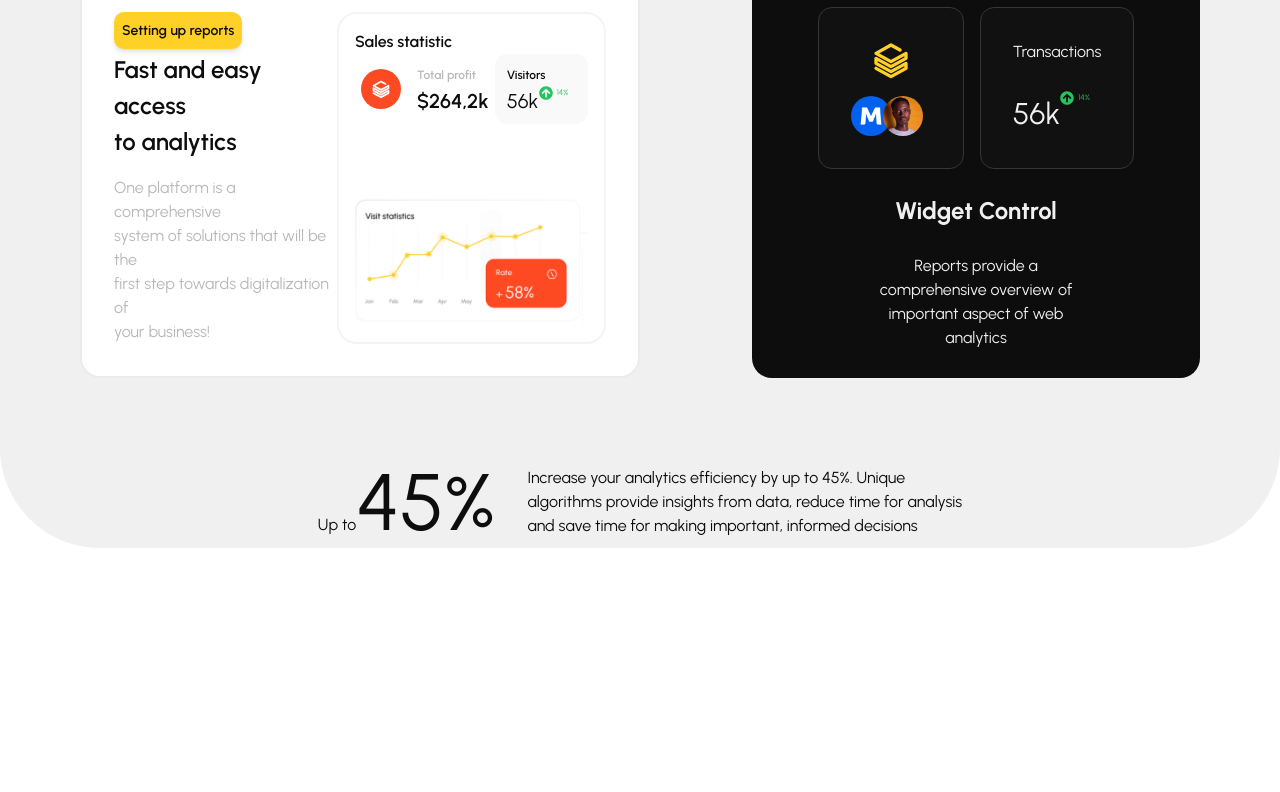
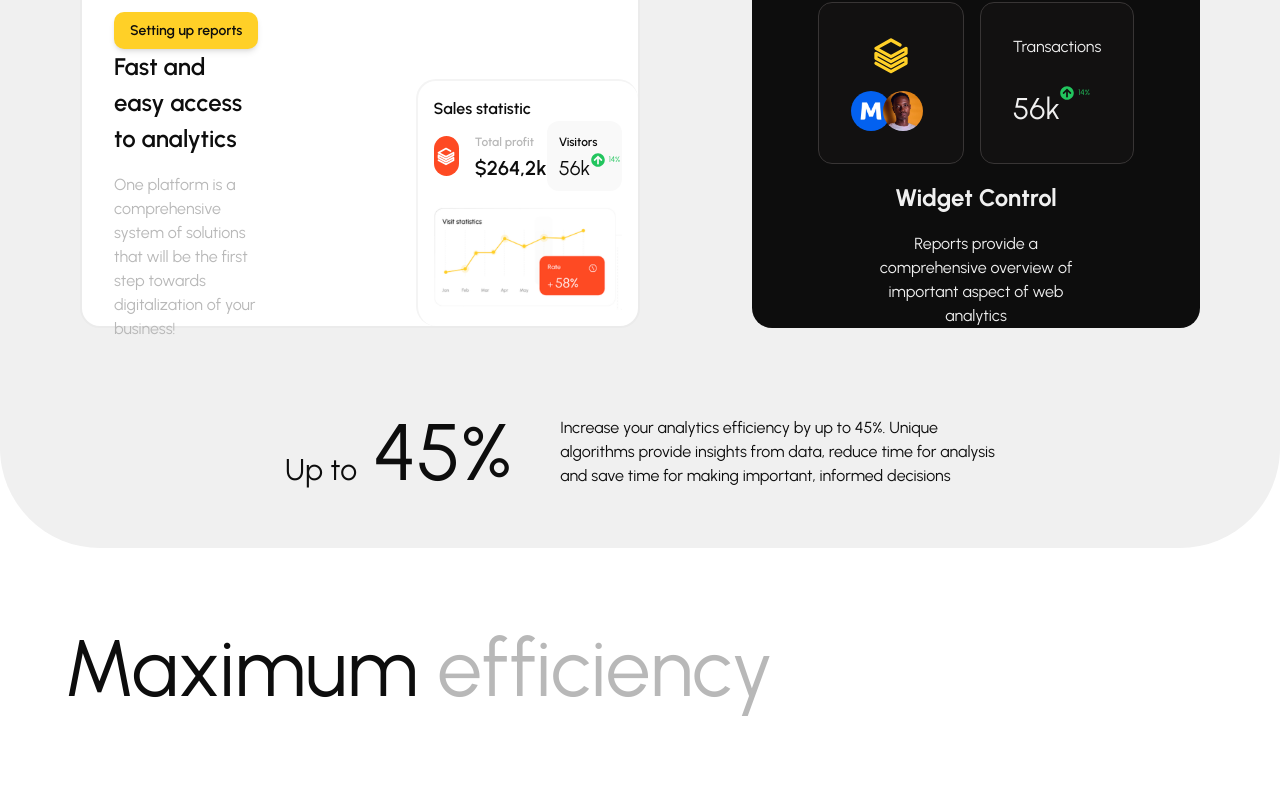
Before and after one commit to dejiborewa/moniepoint, a React (Vite) app: page / in a window 1280 px wide. Shown: the part 1068-1860 px from the top of the page. Before the commit the page ends 1640 px from the top, so only its background shows below. Built offline with nearby package versions, Linux system fonts and the light colour scheme.

Commit message:
feat: efficieny.tsx initial

```diff
--- a/src/App.tsx
+++ b/src/App.tsx
@@ -1,5 +1,6 @@
 import "./App.css";
 import Analytics from "./components/analytics/analytics";
+import Efficiency from "./components/efficiency/efficiency";
 import Header from "./components/header/header";
 import Hero from "./components/hero/hero";
 
@@ -9,6 +10,7 @@ function App() {
       <Header />
       <Hero />
       <Analytics />
+      <Efficiency />
     </main>
   );
 }
--- a/src/components/analytics/analytics.tsx
+++ b/src/components/analytics/analytics.tsx
@@ -4,7 +4,7 @@ import { FaArrowCircleUp } from "react-icons/fa";
 
 const Analytics = () => {
   return (
-    <section className="w-auto h-screen rounded-[100px] bg-offWhite -mx-6 px-20 py-20 2xl:px-[11rem] 2xl:py-[8rem]">
+    <section className="w-auto h-screen rounded-[100px] bg-offWhite -mx-6 px-20 py-20 flex flex-col justify-around">
       <div className="flex justify-between items-center">
         <h1 className="leading-[2.7rem] text-[40px] font-[500]">
           Your key to strategic
@@ -19,33 +19,31 @@ const Analytics = () => {
         </p>
       </div>
 
-      <div className="flex items-center justify-between h-[400px] my-[4rem]">
-        <div className="bg-white p-8 rounded-[20px] border-[#ebebeb] border-2 my-10 flex w-[50%] justify-between h-full">
-          <div className="flex flex-col justify-between">
+      <div className="flex items-center justify-between h-[350px] my-[4rem]">
+        <div className="w-[50%] relative bg-white flex justify-between h-full p-8 rounded-[20px] border-[#ebebeb] border-2 my-10">
+          <div className="w-[30%] flex flex-col justify-between">
             <Button
-              classname="bg-yellow shadow-md p-2 rounded-[10px] text-[14px] font-semibold w-max"
+              classname="bg-yellow shadow-md py-2 px-4 rounded-[10px] text-[14px] font-semibold w-max"
               text="Setting up reports"
             />
 
             <div>
               <h2 className="text-[24px] font-semibold">
-                Fast and easy access
-                <br /> to analytics
+                Fast and easy access to analytics
               </h2>
 
               <p className="text-darkGrey pt-4">
-                One platform is a comprehensive
-                <br /> system of solutions that will be the <br /> first step
-                towards digitalization of <br /> your business!
+                One platform is a comprehensive system of solutions that will be
+                the first step towards digitalization of your business!
               </p>
             </div>
           </div>
 
-          <div className="rounded-[20px] border-2 border-[#f4f4f4] p-4 flex flex-col justify-between gap-[1rem]">
+          <div className="w-[40%] rounded-[20px] border-t-2 border-l-2 border-[#f4f4f4] p-4 flex flex-col justify-between gap-[1rem] absolute right-0 bottom-0 max-h-[350px]">
             <div>
               <h2 className="font-semibold">Sales statistic</h2>
               <div className="flex">
-                <div className="flex items-center justify-center gap-[1rem] w-[60%]">
+                <div className="flex items-center gap-[1rem] w-[60%]">
                   <div className="w-[40px] h-[40px] rounded-full bg-orange flex items-center justify-center">
                     <TbBrandDatabricks className="text-white font-bold shadow-orange w-[20px] h-[20px]" />
                   </div>
@@ -73,11 +71,11 @@ const Analytics = () => {
               </div>
             </div>
 
-            <img src="/analytics.png" className="w-[250px]" />
+            <img src="/analytics.png" className="w-full max-h-[215px]" />
           </div>
         </div>
 
-        <div className="bg-black rounded-[20px] text-center px-4 py-6 h-full flex flex-col justify-around w-[40%]">
+        <div className="w-[40%] bg-black rounded-[20px] text-center px-4 py-6 h-full flex flex-col justify-around">
           <div className="flex justify-center gap-[1rem]">
             <div className="bg-[#121111] border border-[#383535] p-8 flex flex-col gap-[1rem] justify-between rounded-[14px]">
               <span className="w-max mx-auto">
@@ -124,10 +122,12 @@ const Analytics = () => {
         </div>
       </div>
 
-      <div className="flex justify-center items-center gap-[2rem]">
+      <div className="flex justify-center items-center gap-[3rem]">
         <div>
-          <span>Up to</span>
-          <span className="text-[80px] 2xl:text-[120px]">45%</span>
+          <span className="text-[30px] mr-4">Up to</span>
+          <span className="text-[50px] lg:text-[80px] 2xl:text-[150px]">
+            45%
+          </span>
         </div>
 
         <span>
--- /dev/null
+++ b/src/components/efficiency/efficiency.tsx
@@ -0,0 +1,18 @@
+import { TiChartLine } from "react-icons/ti";
+
+const Efficiency = () => {
+  return (
+    <section className="bg-white h-screen p-10">
+      <h1 className="text-[50px] lg:text-[80px] 2xl:text-[150px] leading-[10rem]">
+        Maximum <span className="text-darkGrey">efficiency</span> <br />
+        with our intuitive
+      </h1>
+
+      <div>
+        <div className="w-[100px] h-[100px] bg-offWhite rounded-full"></div>
+      </div>
+    </section>
+  );
+};
+
+export default Efficiency;
```
